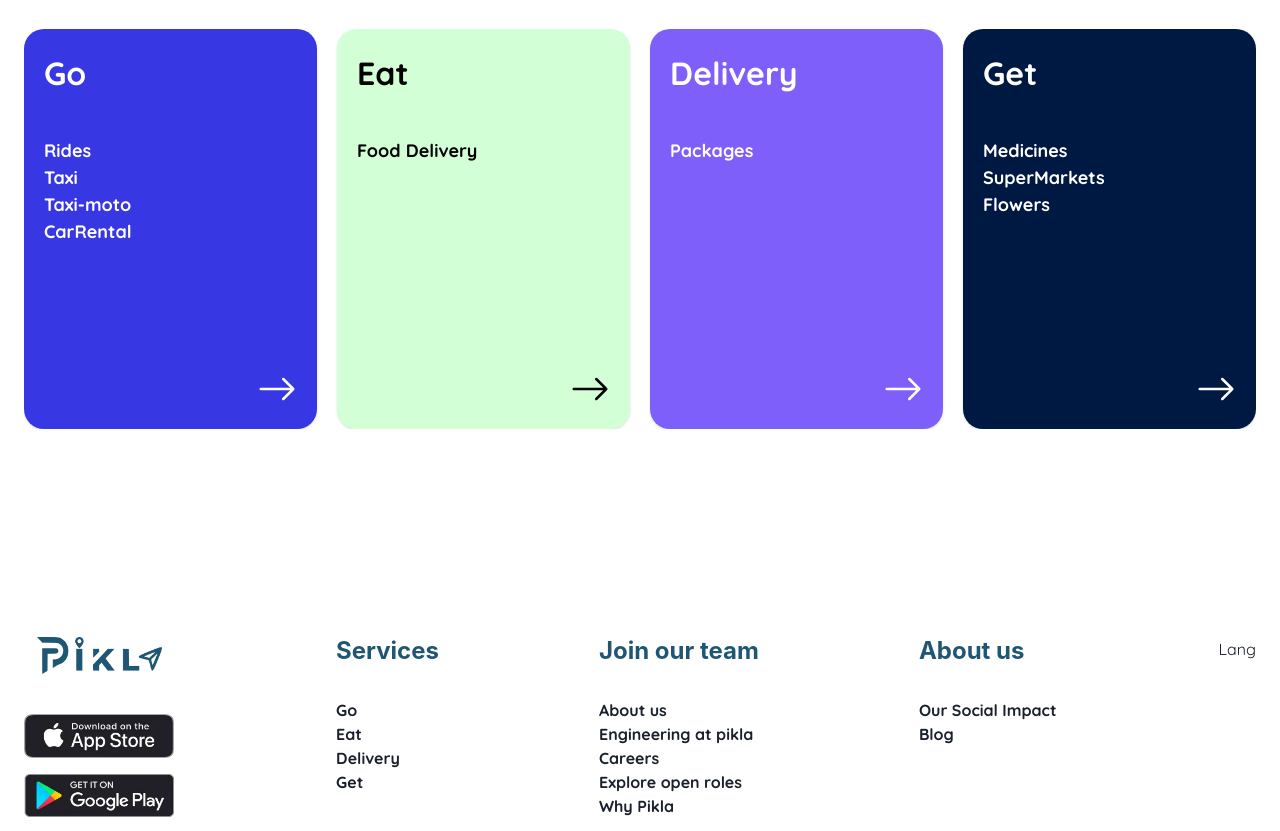
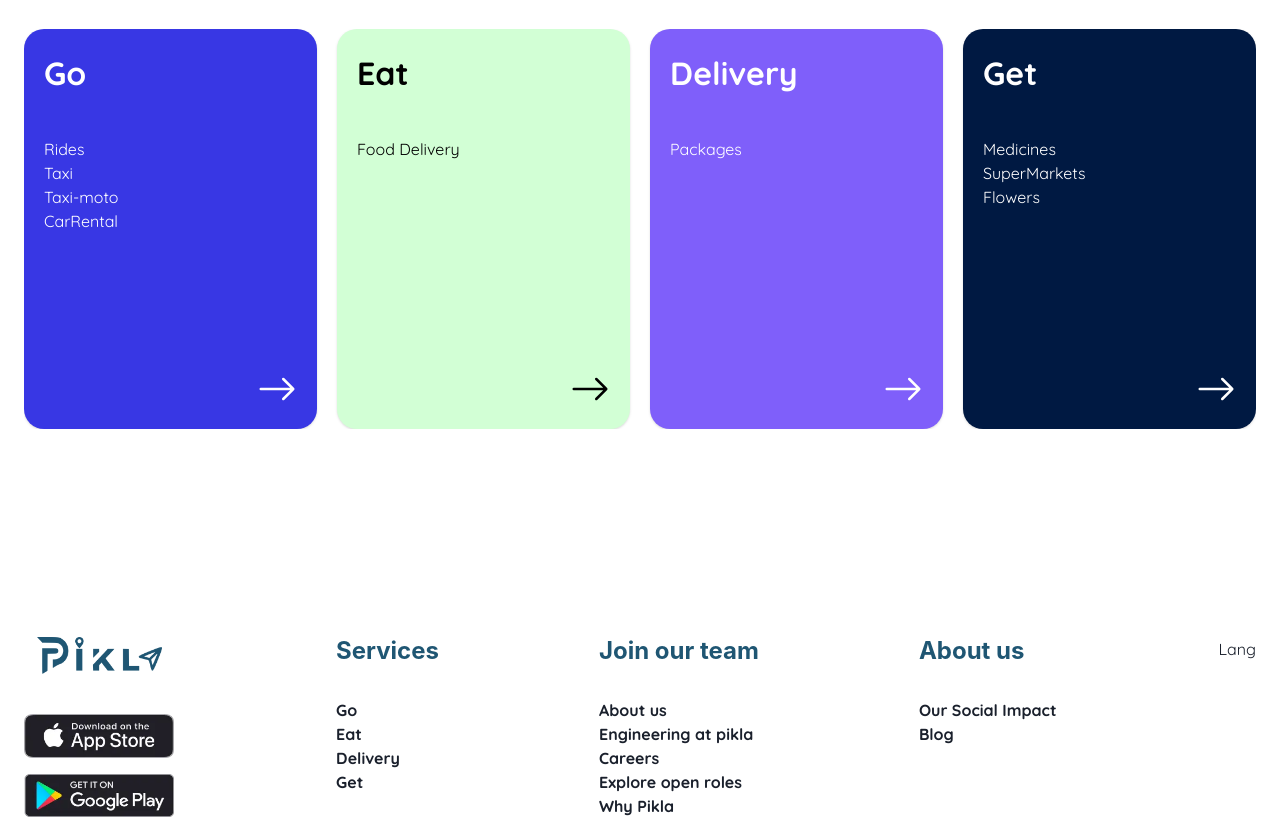
Before and after one commit to Shine0111/pikla-landing, a React (Vite) app: page /our-social-impact in a window 1280 px wide. Shown: the part 2780-3611 px from the top of the page. Built offline with nearby package versions, Linux system fonts and the light colour scheme.

Commit message:
separate service card links for global link style

```diff
--- a/src/components/ServiceCard.tsx
+++ b/src/components/ServiceCard.tsx
@@ -5,10 +5,10 @@ import {
   CardFooter,
   CardHeader,
   IconButton,
-  Link,
   List,
 } from "@chakra-ui/react";
 import { SubSlink } from "../data/services";
+import { Link } from "react-router-dom";
 
 interface Props {
   heading: string;
@@ -36,12 +36,14 @@ const ServiceCard = ({
       justifyContent="space-between"
     >
       <CardHeader>
-        <h1 className="font-quicksand heading">{heading}</h1>
+        <Link className="card-link" to="/">
+          <h1 className="font-quicksand heading">{heading}</h1>
+        </Link>
       </CardHeader>
       <CardBody gap="2rem">
         {categories.map((category) => (
           <List>
-            <Link key={category.text} fontWeight="bold" fontSize="lg">
+            <Link key={category.text} className="card-link" to="/">
               {category.text}
             </Link>
           </List>
--- a/src/components/ServicesSlide.tsx
+++ b/src/components/ServicesSlide.tsx
@@ -4,8 +4,10 @@ import { Swiper, SwiperSlide } from "swiper/react";
 import "swiper/css";
 import ServiceCard from "./ServiceCard";
 import services from "../data/services";
+import { useNavigate } from "react-router-dom";
 
 const ServicesSlide = () => {
+  const navigate = useNavigate();
   return (
     <div className="innerWidth" id="service">
       <Swiper
@@ -36,7 +38,7 @@ const ServicesSlide = () => {
           <SwiperSlide key={service.title}>
             <ServiceCard
               heading={service.title}
-              onClick={() => console.log("Clicked", service.title)}
+              onClick={() => navigate(service.to)}
               categories={service.categories}
               background={service.background}
               color={service.color}
--- a/src/data/services.ts
+++ b/src/data/services.ts
@@ -28,7 +28,7 @@ const services: Services[] = [
     ],
     background: "#3837e4",
     arrowColor: "white",
-    to: "/",
+    to: "/go",
   },
   {
     title: "Eat",
@@ -40,7 +40,7 @@ const services: Services[] = [
     ],
     background: "#d2ffd5",
     color: "black",
-    to: "/",
+    to: "/eat",
   },
   {
     title: "Delivery",
@@ -52,7 +52,7 @@ const services: Services[] = [
     ],
     background: "#7f5ffa",
     arrowColor: "white",
-    to: "/",
+    to: "/delivery",
   },
   {
     title: "Get ",
@@ -72,7 +72,7 @@ const services: Services[] = [
     ],
     background: "#001942",
     arrowColor: "white",
-    to: "/",
+    to: "/get",
   },
 ];
 
--- a/src/index.css
+++ b/src/index.css
@@ -220,6 +220,31 @@ button:hover {
   margin: 5px;
 }
 
+.card-link {
+  text-decoration: none;
+}
+
+.card-link:hover {
+  text-decoration: none;
+
+}
+
+.card-link::before {
+  content: "";
+  position: absolute;
+  display: block;
+  width: 0%;
+  height: 0px;
+  bottom: 0;
+  left: 0;
+  transform: scaleX(0);
+  transition: transform 0.3s ease;
+}
+
+.card-link:hover::before {
+  transform: scaleX(0);
+}
+
 a {
   position: relative;
   color: var(--dark-blue);
```
